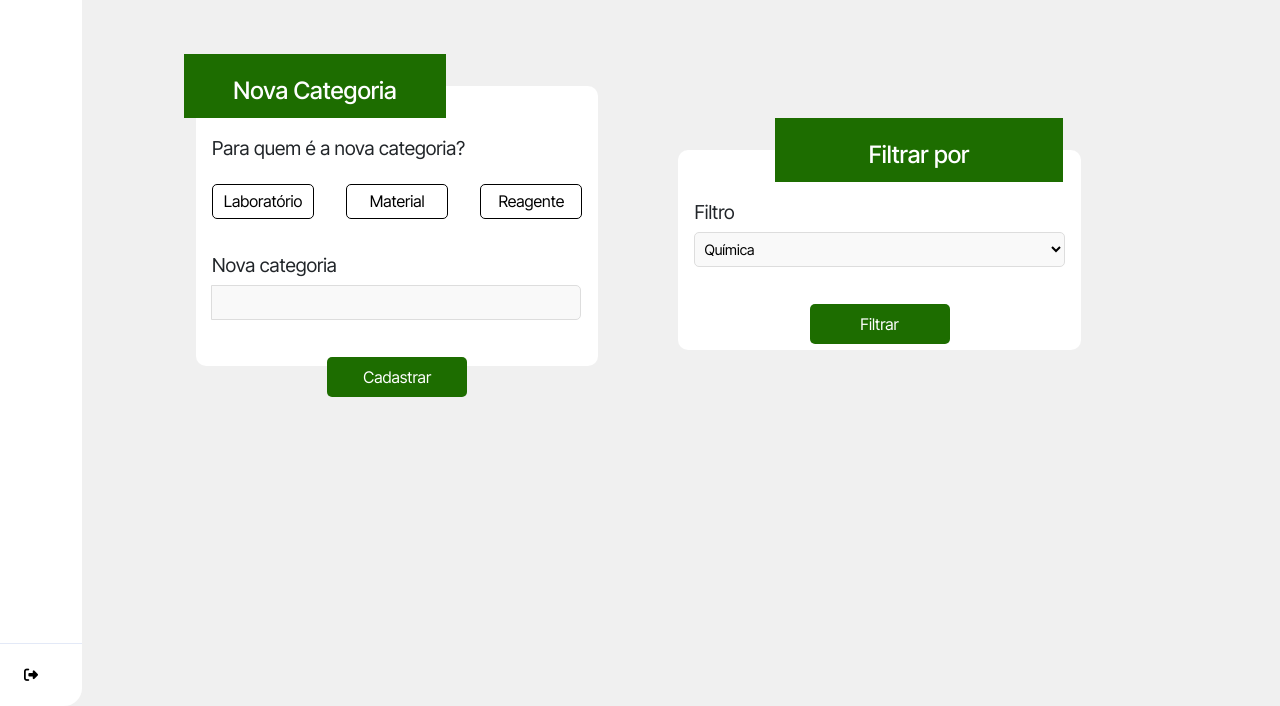
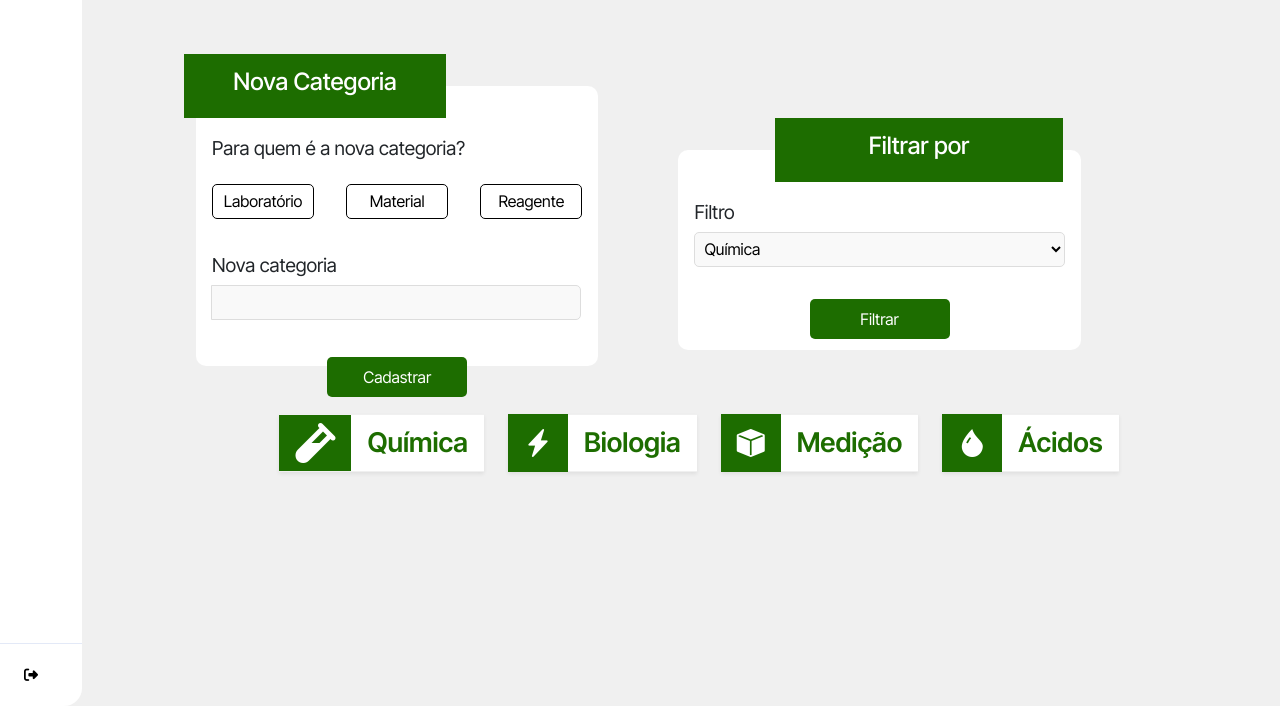
Before and after one commit to kzinge/labstock, a Flask app: page /tecnico/categorias in a window 1280 px wide. Shown: the part 94-800 px from the top of the page. Run offline with Flask 3, Linux system fonts and the light colour scheme; parts of the project's set-up code (start-up, migrations or seed data) failed here and were passed over; some libraries are stand-ins or nearby versions.

Commit message:
rapaz, adicionei os simbolos das categorias

```diff
--- a/src/app/static/css/pages/categoria.css
+++ b/src/app/static/css/pages/categoria.css
@@ -13,7 +13,7 @@ html, body {
 body {
     display: flex;
     flex-direction: column;
-    background-color: #f0f0f0;
+    background-color: #f0f0f0 !important;
 }
 
 main {
@@ -219,3 +219,19 @@ select:focus {
     background-color: black;
     color: #7ed957;
 }
+
+.icone{
+    background-color: #1D6D00;
+}
+
+.cor-verde {
+    color: #1D6D00;
+  }
+
+  .texto-menor {
+    font-size: 1.7rem;
+  }
+
+.simbolos{
+    gap: 3rem;
+}
--- a/src/app/templates/pages/categoria.html
+++ b/src/app/templates/pages/categoria.html
@@ -2,6 +2,12 @@
 
 {% block head_extras %}
 <link rel="stylesheet" href="{{ url_for('static', filename='css/pages/categoria.css') }}">
+<link href="https://cdn.jsdelivr.net/npm/bootstrap@5.3.2/dist/css/bootstrap.min.css" rel="stylesheet">
+<link href="https://cdn.jsdelivr.net/npm/bootstrap-icons/font/bootstrap-icons.css" rel="stylesheet">
+<link href="https://cdn.jsdelivr.net/npm/bootstrap-icons@1.10.5/font/bootstrap-icons.css" rel="stylesheet">
+<link href="https://cdnjs.cloudflare.com/ajax/libs/font-awesome/6.5.0/css/all.min.css" rel="stylesheet">
+
+
 {% endblock %}
 
 
@@ -70,6 +76,41 @@
     </form>
 </div>
 
+<div class="d-flex gap-4 flex-wrap justify-content-center mt-5">
+
+    <div class="d-flex align-items-center shadow-sm overflow-hidden">
+      <div class="icone text-white px-3 py-2 d-flex align-items-center">
+        <i class="fas fa-vial fs-1" style="font-size: 2.5rem;"></i>
+      </div>
+      <div class="cor-verde bg-white px-3 py-2 fw-semibold texto-menor">Química</div>
+    </div>
+
+    <div class="d-flex align-items-center shadow-sm overflow-hidden">
+      <div class="icone text-white px-3 py-2 d-flex align-items-center">
+        <i class="bi bi-lightning-charge-fill fs-3"></i>
+      </div>
+      <div class="cor-verde bg-white px-3 py-2 fw-semibold texto-menor">Biologia</div>
+    </div>
+
+    <div class="d-flex align-items-center shadow-sm overflow-hidden">
+      <div class="icone text-white px-3 py-2 d-flex align-items-center">
+        <i class="bi bi-box-fill fs-3"></i>
+      </div>
+      <div class="cor-verde bg-white px-3 py-2 fw-semibold texto-menor">Medição</div>
+    </div>
+
+    <div class="d-flex align-items-center shadow-sm overflow-hidden">
+      <div class="icone text-white px-3 py-2 d-flex align-items-center">
+        <i class="bi bi-droplet-fill fs-3"></i>
+      </div>
+      <div class="cor-verde bg-white px-3 py-2 fw-semibold texto-menor">Ácidos</div>
+    </div>
+
+  </div>
+
+
+
+
 <script>
     const tipoBtns = document.querySelectorAll('.tipo-btn');
 
```
